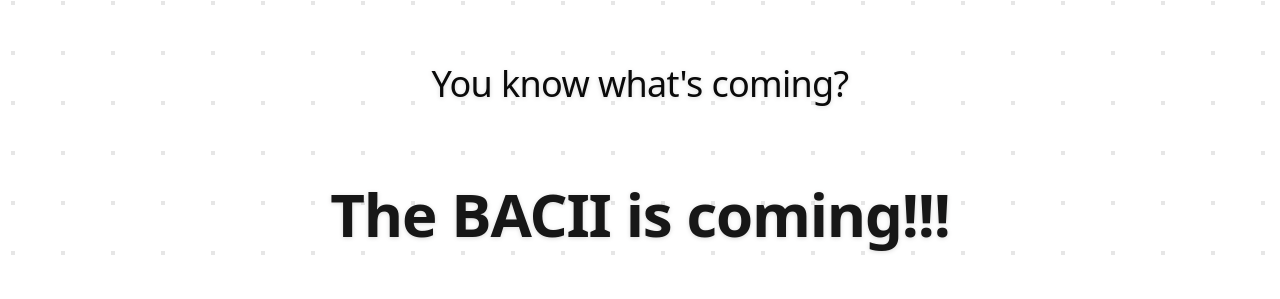
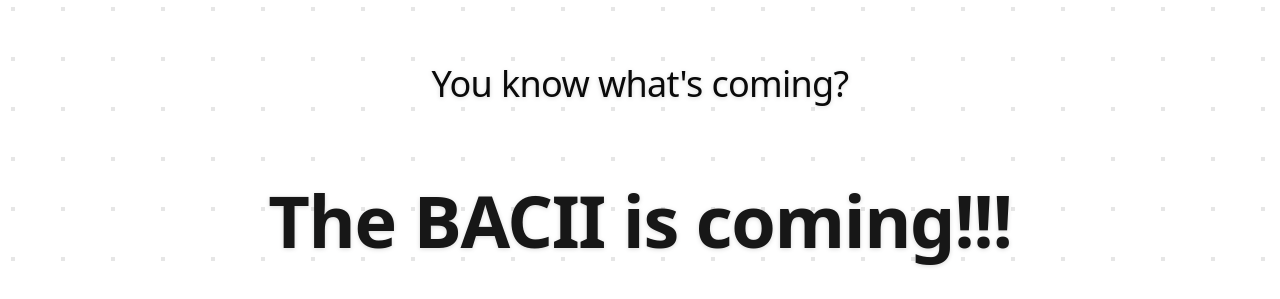
Before and after one commit to Chinteyley/bacii_countdown, a Next.js app: page / in a window 1280 px wide. Shown: the top 299 px of the page. Built offline with nearby package versions, Linux system fonts and the light colour scheme.

Commit message:
increase text size for improved visibility in WordReveal component

```diff
--- a/src/app/page.tsx
+++ b/src/app/page.tsx
@@ -50,7 +50,7 @@ export default function LogoCarouselBasic() {
                     <WordReveal
                         text="The BACII is coming!!!"
                         delay={0.75}
-                        className="text-2xl md:text-6xl text-primary"
+                        className="text-3xl md:text-7xl text-primary"
                     />
                 </div>
             </div>
```
